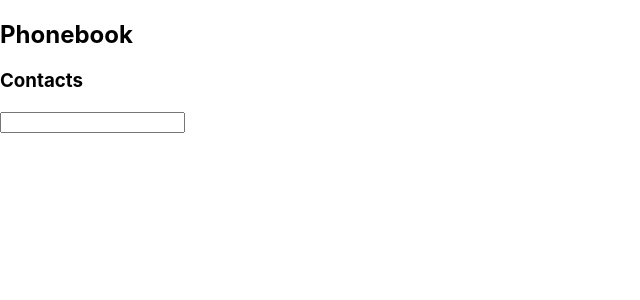
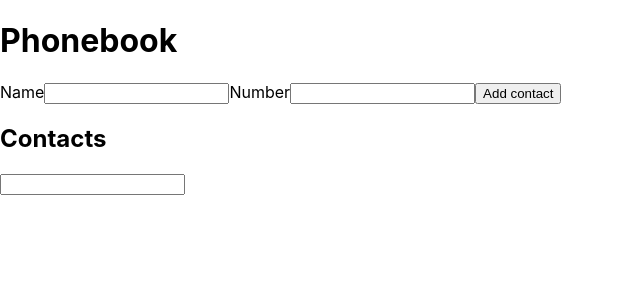
Before and after one commit to Baromental/react-endless-practice, a React (Create React App) app: page / in a window 1280 px wide. Shown: the top 300 px of the page, without its empty margins (0-640 px from the left). Built offline with nearby package versions, Linux system fonts and the light colour scheme.

Commit message:
react markup

```diff
--- a/package.json
+++ b/package.json
@@ -7,6 +7,7 @@
     "@testing-library/jest-dom": "^5.16.3",
     "@testing-library/react": "^12.1.4",
     "@testing-library/user-event": "^13.5.0",
+    "nanoid": "^5.0.9",
     "react": "^18.1.0",
     "react-dom": "^18.1.0",
     "react-scripts": "5.0.1",
--- /dev/null
+++ b/src/components/Phonebook/ContactForm.jsx
@@ -0,0 +1,15 @@
+import React from 'react';
+
+export const ContactForm = () => {
+  return (
+    <>
+      <form action="">
+        <label htmlFor="">Name</label>
+        <input type="text" name="name" required />
+        <label htmlFor="">Number</label>
+        <input type="tel" name="number" required />
+        <button>Add contact</button>
+      </form>
+    </>
+  );
+};
--- /dev/null
+++ b/src/components/Phonebook/ContactList.jsx
@@ -0,0 +1,9 @@
+import React from 'react';
+
+export const ContactList = () => {
+  return (
+    <>
+      <ul></ul>
+    </>
+  );
+};
--- a/src/components/Phonebook/Filter.jsx
+++ b/src/components/Phonebook/Filter.jsx
@@ -0,0 +1,9 @@
+import React from 'react';
+
+export const Filter = () => {
+  return (
+    <>
+      <input type="tel" name="number" required />
+    </>
+  );
+};
--- a/src/components/Phonebook/Phonebook.jsx
+++ b/src/components/Phonebook/Phonebook.jsx
@@ -1,4 +1,7 @@
 import React from 'react';
+import { ContactForm } from './ContactForm';
+import { ContactList } from './ContactList';
+import { Filter } from './Filter';
 
 export class Phonebook extends React.Component {
   state = {
@@ -9,19 +12,15 @@ export class Phonebook extends React.Component {
       { id: 'id-4', name: 'Annie Copeland', number: '227-91-26' },
     ],
     filter: '',
-    name: '',
-    number: '',
   };
 
   render() {
     return (
       <div>
-        <h2>Phonebook</h2>
-        <form action=""></form>
-        <h3>Contacts</h3>
-        <label htmlFor=""></label>
-        <input type="tel" name="number" required />
-        <ul></ul>
+        <h1>Phonebook</h1>
+        <ContactForm />
+        <h2>Contacts</h2>
+        <Filter /> <ContactList />
       </div>
     );
   }
```
Also changed, not shown: src/components/Phonebook/Contacts.jsx (deleted), 1 other file (tests, documents, lock files or other folders).
